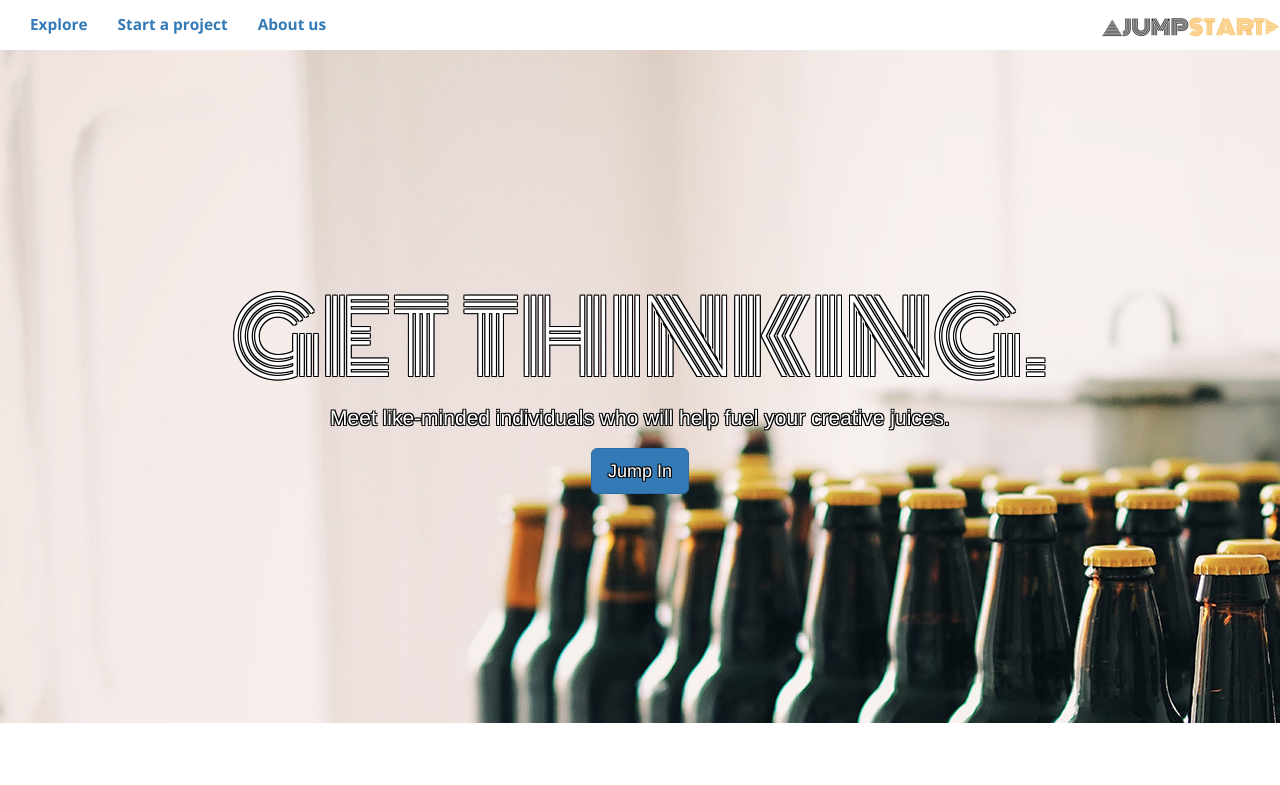
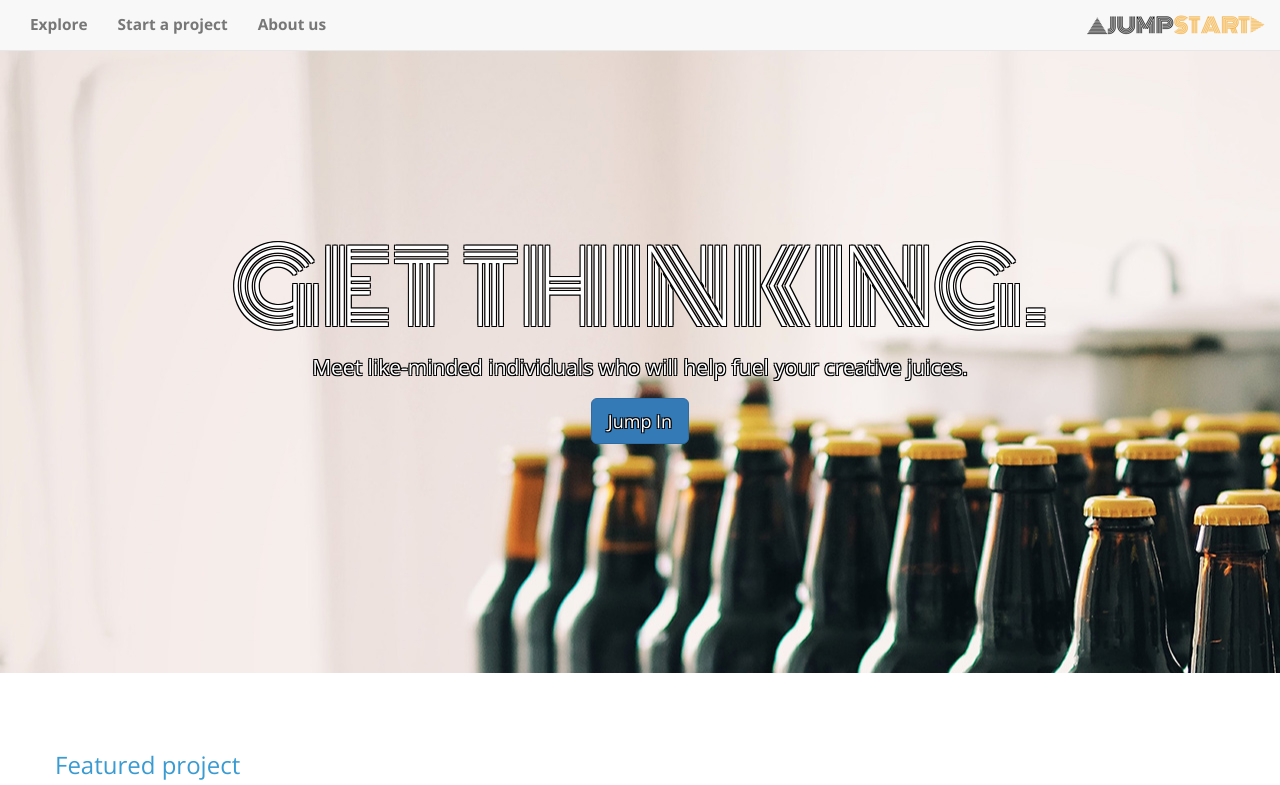
Before and after one commit to nalwor/Jumpstart, a plain HTML site: page index.html in a window 1280 px wide. Shown: the top 785 px of the page. Drawn offline with nearby package versions, Linux system fonts and the light colour scheme.

Commit message:
3-2-final

```diff
--- a/index.html
+++ b/index.html
@@ -1,44 +1,38 @@
 <!DOCTYPE html>
 <html>
   <head>
+    <title>Jumpstart</title>
+    <link rel="icon" href="favicon.png" type="image/x-icon">
+
+    <!-- Stylesheets -->
+
     <link href="./resources/css/reset.css" type="text/css" rel="stylesheet" />
     <link rel="stylesheet" href="https://maxcdn.bootstrapcdn.com/bootstrap/3.3.7/css/bootstrap.min.css" integrity="sha384-BVYiiSIFeK1dGmJRAkycuHAHRg32OmUcww7on3RYdg4Va+PmSTsz/K68vbdEjh4u" crossorigin="anonymous">
-    <link rel="stylesheet" href="http://maxcdn.bootstrapcdn.com/font-awesome/4.4.0/css/font-awesome.min.css">
+
+  <!-- Stylesheets -->
+
     <link rel="stylesheet" type="text/css" href="//cdn.jsdelivr.net/jquery.slick/1.8.0/slick.css"/>
+    <link rel="stylesheet" type="text/css" href="./slick/slick.css"/>
     <link href="./resources/css/style.css" type="text/css" rel="stylesheet" />
+
+<!-- Google Fonts -->
+
     <link href="https://fonts.googleapis.com/css?family=Monoton|Open+Sans:400,600,700" rel="stylesheet">
-    <link rel="stylesheet" type="text/css" href="./slick/slick.css"/>
-    <link rel="icon" href="favicon.png" type="image/x-icon">
-    <title>Jumpstart</title>
   </head>
   <body>
 
 <!-- Nav -->
-<!--
+
     <nav class="navbar navbar-default navbar-fixed-top">
-  <div class="container-fluid"> -->
-    <!-- Brand and toggle get grouped for better mobile display -->
-    <!-- <div class="navbar-header">
-      <button type="button" class="navbar-toggle collapsed" data-toggle="collapse" data-target="#bs-example-navbar-collapse-1" aria-expanded="false">
-        <span class="sr-only">Toggle navigation</span>
-        <span class="icon-bar"></span>
-        <span class="icon-bar"></span>
-        <span class="icon-bar"></span>
-      </button>
-    </div> -->
-
-    <!-- Collect the nav links, forms, and other content for toggling -->
-    <div class="collapse navbar-collapse" id="bs-example-navbar-collapse-1">
+  <div class="container-fluid">
       <ul class="nav navbar-nav">
         <li><a class="active" href="#">Explore</a></li>
         <li><a href="#">Start a project</a></li>
         <li><a href="#">About us</a></li>
       </ul>
-      <ul class="nav navbar-nav navbar-right">
-          <img src="./resources/images/logo.png" />
-      </ul>
-    </div><!-- /.navbar-collapse -->
-  </div><!-- /.container-fluid -->
+      <img class="navbar-brand navbar-right collapse navbar-collapse"
+         src="./resources/images/logo.png" />
+    </div>
 </nav>
 
 <!-- Jumbotron -->
@@ -160,12 +154,12 @@
   </div>
 </div>
 
+<!-- Javascript -->
+
     <script
     src="https://code.jquery.com/jquery-3.1.1.min.js" integrity="sha256-hVVnYaiADRTO2PzUGmuLJr8BLUSjGIZsDYGmIJLv2b8=" crossorigin="anonymous"></script>
     <script type="text/javascript" src="./slick/slick.min.js"></script>
     <script src="./resources/js/main.js"></script>
-    <!-- <script type="text/javascript" src="//code.jquery.com/jquery-1.11.0.min.js"></script>
-<script type="text/javascript" src="//code.jquery.com/jquery-migrate-1.2.1.min.js"></script>
-<script type="text/javascript" src="slick/slick.min.js"></script> -->
+
   </body>
 </html>
--- a/resources/css/style.css
+++ b/resources/css/style.css
@@ -1,10 +1,10 @@
 html {
   font-size: 14px;
-  font-family: "Open Sans";
 }
 
 body {
-
+  font-family: "Open Sans";
+  line-height: 1.4;
 }
 
 h4 {
@@ -21,13 +21,6 @@ h4 {
 
 .navbar-default .navbar-nav > .active > a:hover {
   color: #399bd1;
-}
-
-
-.navbar-right img {
-  margin: auto 0;
-  position: relative;
-    top: 15px;
 }
 
 /* Jumbotron */
@@ -64,7 +57,7 @@ h4 {
   font-size: 7.1rem;
 }
 
-/* Featured Section */
+/* Featured and Projects Section */
 
 .image-container {
   overflow: hidden;
@@ -94,14 +87,11 @@ h4 {
   font-weight: bold;
 }
 
-/* Projects */
-
 /* Bottom Section */
 
 .idea {
   background-color: #f3f3f3;
   margin-top: 5.85rem;
-  /* margin: 5.2rem auto; */
   text-align: center;
   padding: 5.2rem 0;
   width: 100%;
@@ -115,5 +105,4 @@ h4 {
 
 .idea p {
   color: black;
-  /* margin: auto; */
 }
```
